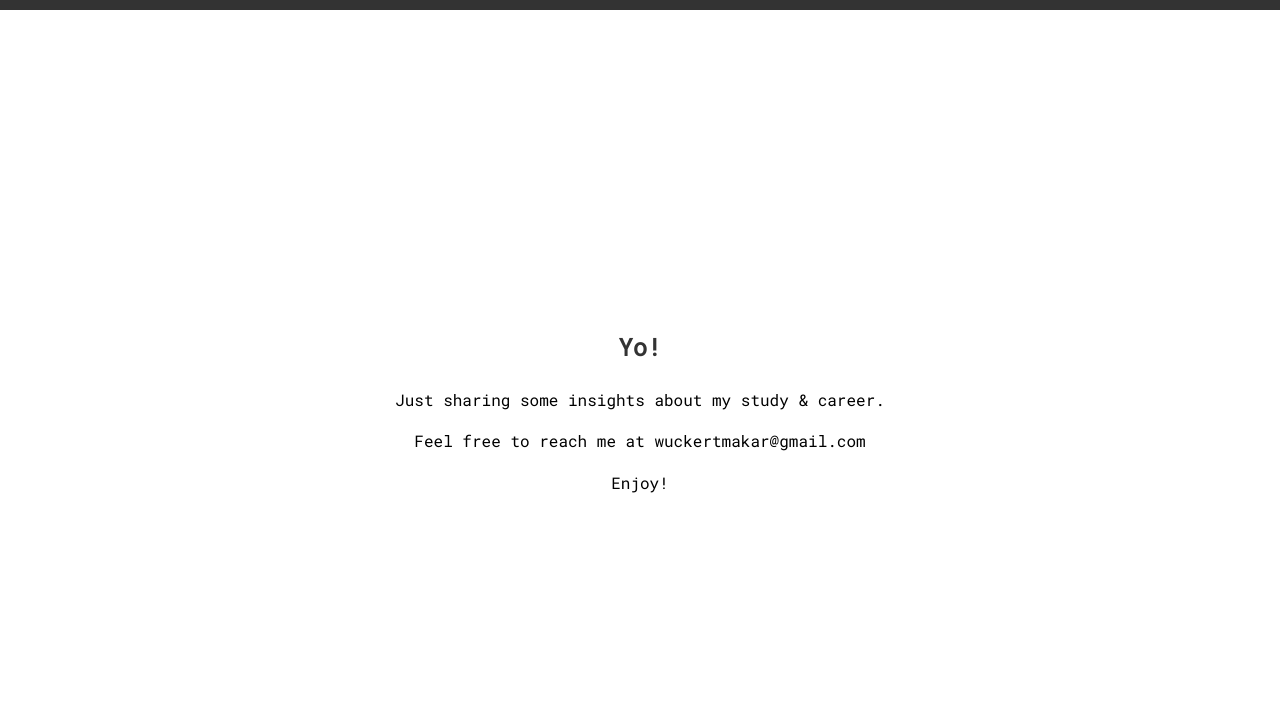
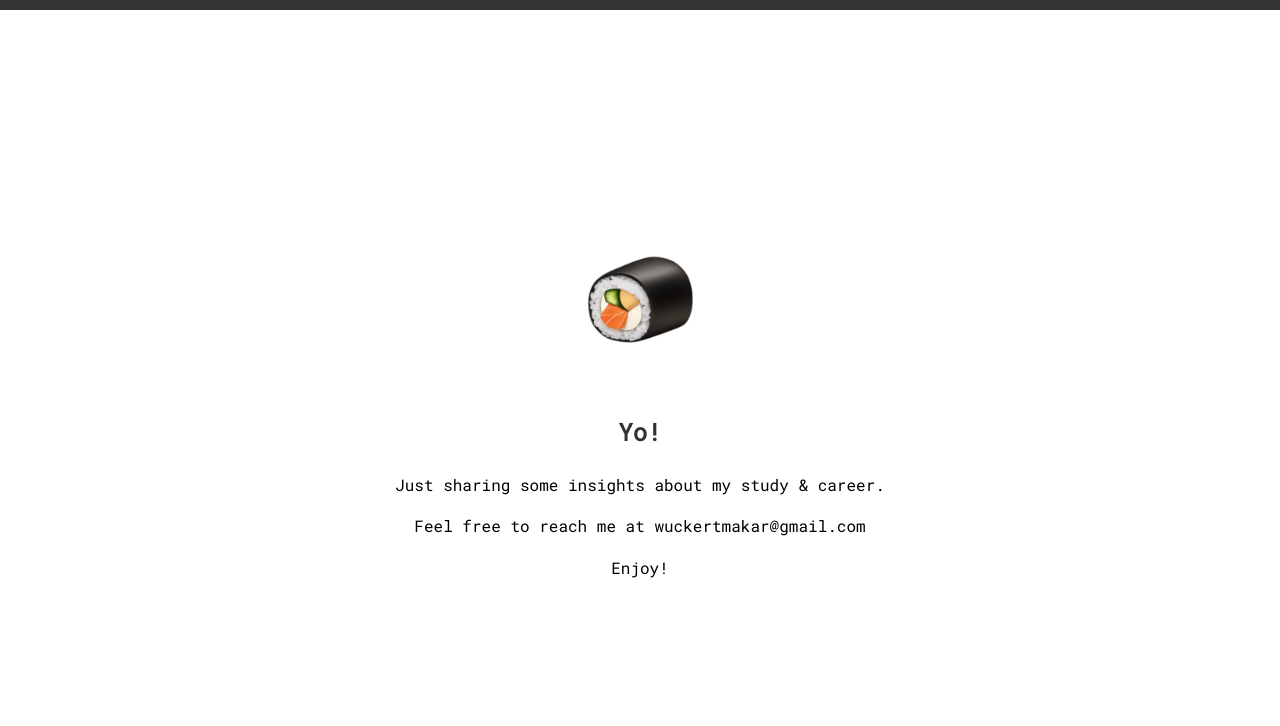
Before and after one commit to makarwu/maki.io, a plain HTML site: page index.html in a window 1280 px wide. Shown: the part 74-800 px from the top of the page. Drawn offline with Linux system fonts and the light colour scheme.

Commit message:
added pics

```diff
--- a/index.html
+++ b/index.html
@@ -20,6 +20,7 @@
       </nav>
     </header>
     <main id="home-page">
+      <img src="./assets/maki.png" class="profile-picture" />
       <section>
         <h2>Yo!</h2>
         <p>Just sharing some insights about my study & career.</p>
--- a/styles.css
+++ b/styles.css
@@ -8,6 +8,17 @@ body {
 }
 
 main {
+  display: flex;
+  flex-direction: column;
+  align-items: center;
+  justify-content: center;
+  min-height: 100vh;
+  text-align: center;
+  padding: 20px;
+  box-sizing: border-box;
+}
+
+#blog {
   padding: 20px;
   min-height: 100vh;
   box-sizing: border-box;
@@ -16,16 +27,16 @@ main {
 
 #about-page {
   display: flex;
-  align-items: center; /* Vertical centering */
-  justify-content: center; /* Horizontal centering */
+  align-items: center;
+  justify-content: center;
   text-align: center;
   box-sizing: border-box;
 }
 
 #home-page {
   display: flex;
-  align-items: center; /* Vertical centering */
-  justify-content: center; /* Horizontal centering */
+  align-items: center;
+  justify-content: center;
   text-align: center;
   box-sizing: border-box;
 }
@@ -65,3 +76,12 @@ h2 {
   list-style: none;
   margin-bottom: 10px;
 }
+
+.profile-picture {
+  display: block;
+  margin: 0 auto 20px auto;
+  width: 150px;
+  height: 150px;
+  border-radius: 50%;
+  object-fit: cover;
+}
```
Also changed, not shown: about.html (+1 -0 lines), blog.html (+1 -1 lines), assets/maki.png (added), 1 other file.
